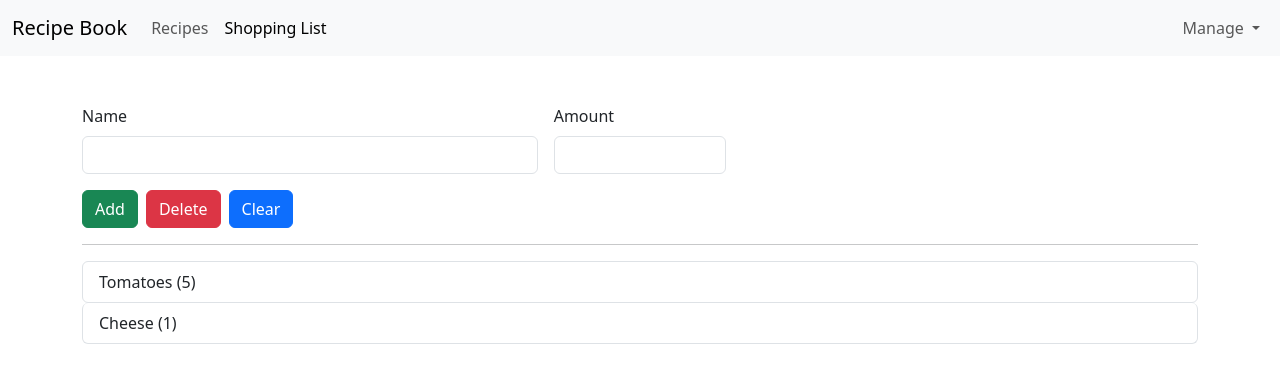
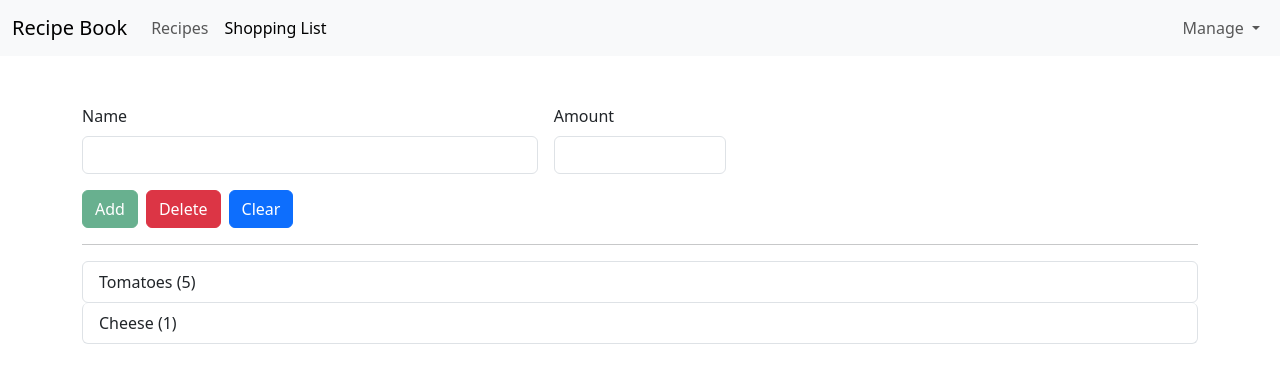
Before and after one commit to sanchezpe/recipe-book-ng, an Angular app: page /shopping-list in a window 1280 px wide. Shown: the top 382 px of the page. Built offline with nearby package versions, Linux system fonts and the light colour scheme.

Commit message:
Form validation in shopping-edit component

```diff
--- a/src/app/shopping-list/shopping-edit/shopping-edit.component.html
+++ b/src/app/shopping-list/shopping-edit/shopping-edit.component.html
@@ -3,14 +3,14 @@
     <form class="row g-3" (ngSubmit)="onAddItem(f)" #f="ngForm">
       <div class="col-sm-5">
         <label for="name" class="form-label">Name</label>
-        <input type="text" class="form-control" id="name" name="name" ngModel/>
+        <input type="text" class="form-control" id="name" name="name" ngModel required/>
       </div>
       <div class="col-sm-2">
         <label for="amount" class="form-label">Amount</label>
-        <input type="number" class="form-control" id="amount" name="amount" ngModel/>
+        <input type="number" class="form-control" id="amount" name="amount" ngModel required pattern="^[1-9]+[0-9]*$"/>
       </div>
       <div class="col-12">
-        <button type="submit" class="btn btn-success">Add</button>
+        <button type="submit" class="btn btn-success" [disabled]="f.invalid">Add</button>
         <button type="button" class="btn btn-danger ms-2">Delete</button>
         <button type="button" class="btn btn-primary ms-2">Clear</button>
       </div>
```
